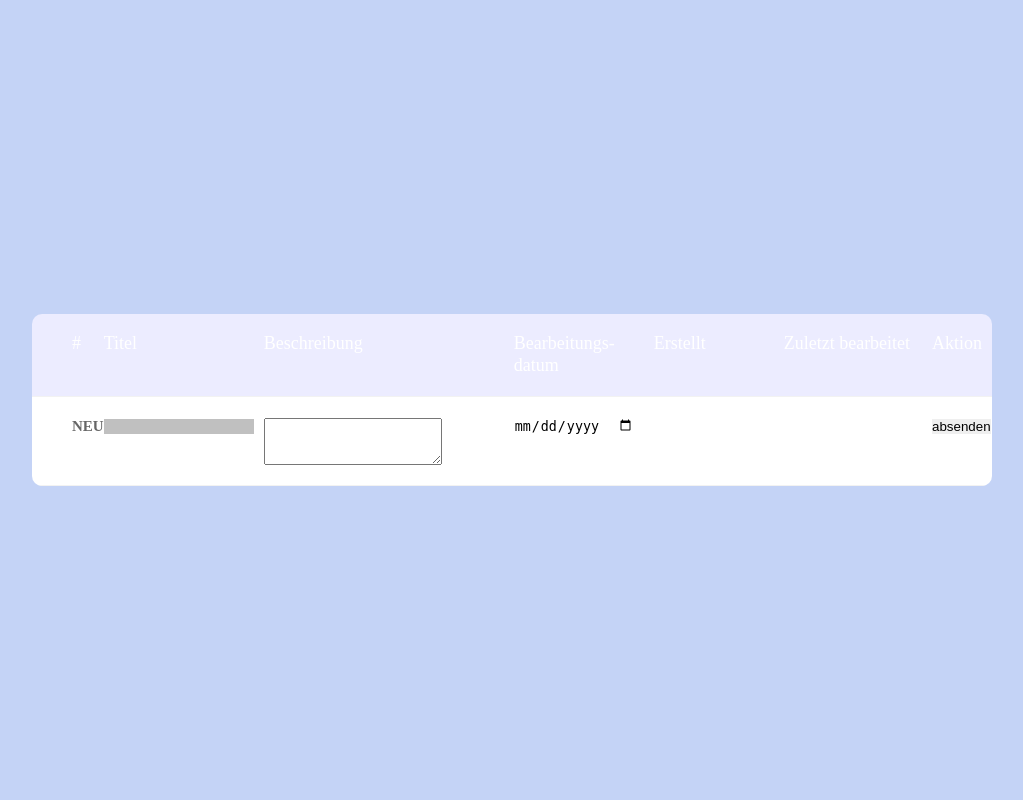
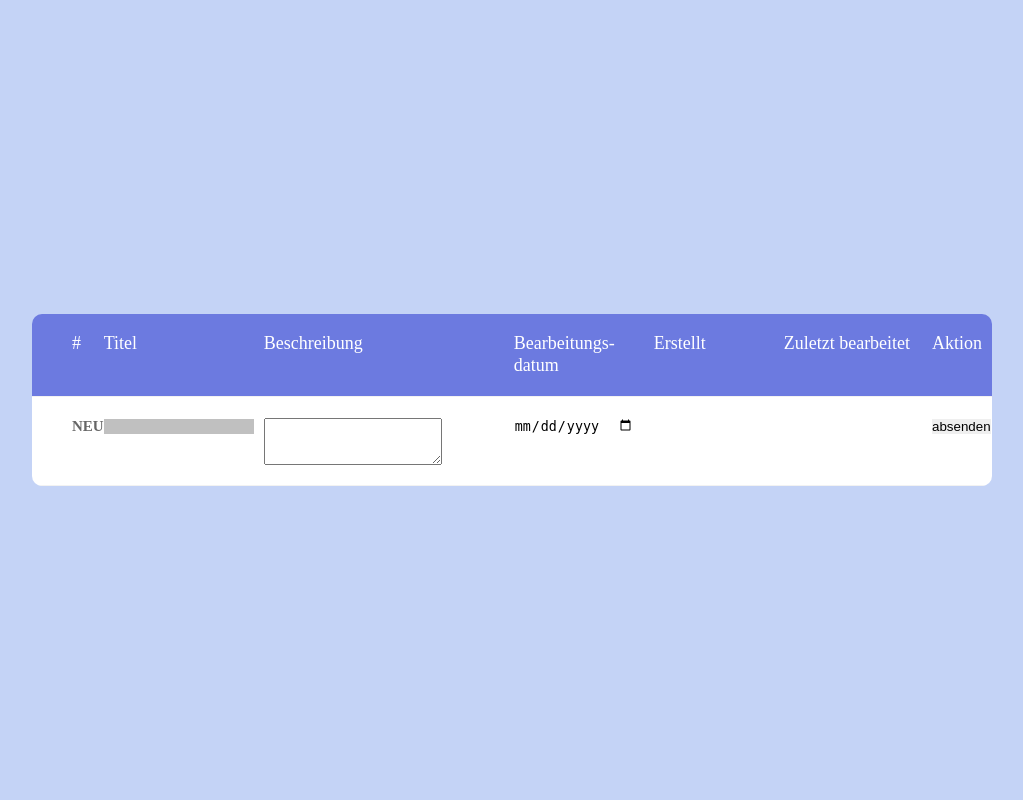
Before and after one commit to Mamenosaibanjin/todolist, a PHP site: page /todo/ in a window 1280 px wide, with the pointer over the restyled element. Shown: the whole page, without its empty margins (128-1151 px from the left). Run offline with PHP 8.4, Linux system fonts and the light colour scheme; data that the repository does not hold is empty; some web fonts are replaced.

Commit message:
Update styles.css

```diff
--- a/styles.css
+++ b/styles.css
@@ -236,11 +236,11 @@ iframe {
   width: 100% !important;
 }
 
-.row:hover {
+/*.row:hover {
   background-color: #ececff;
   cursor: pointer;
 }
-
+*/
 @media (max-width: 768px) {
   .row {
     border-bottom: 1px solid #f2f2f2;
```
